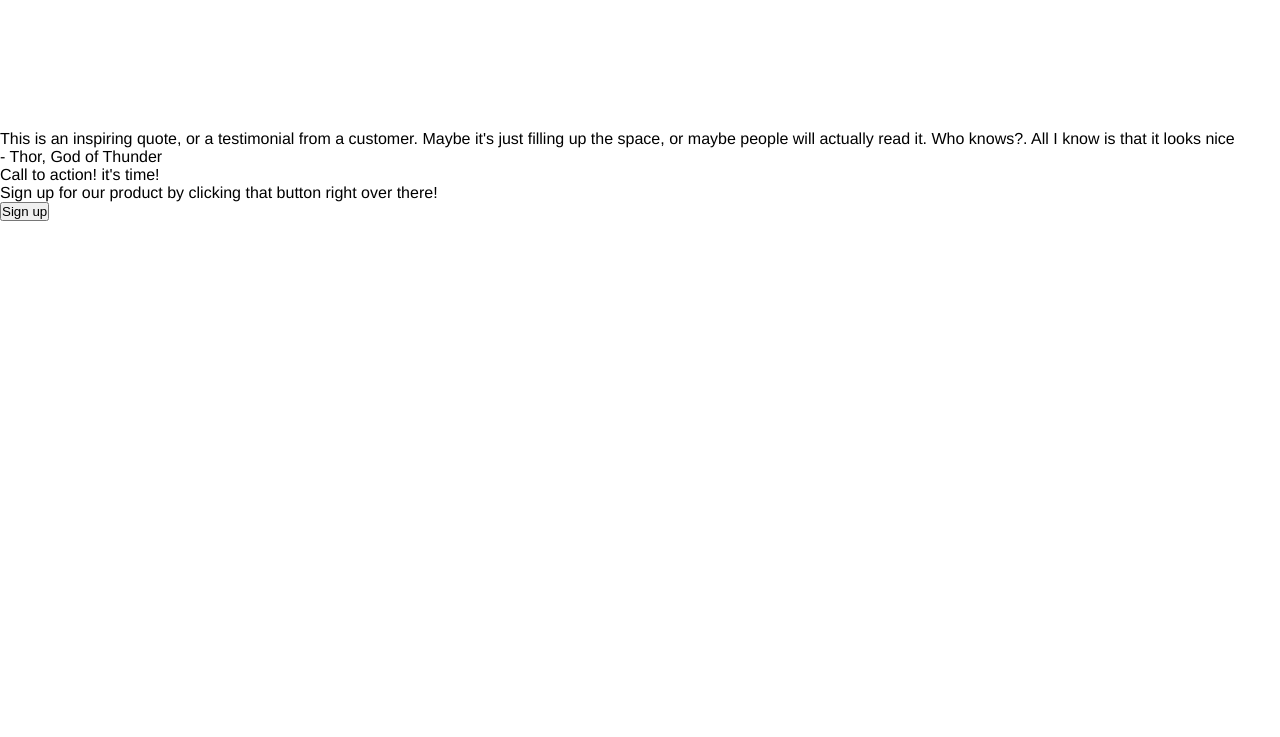
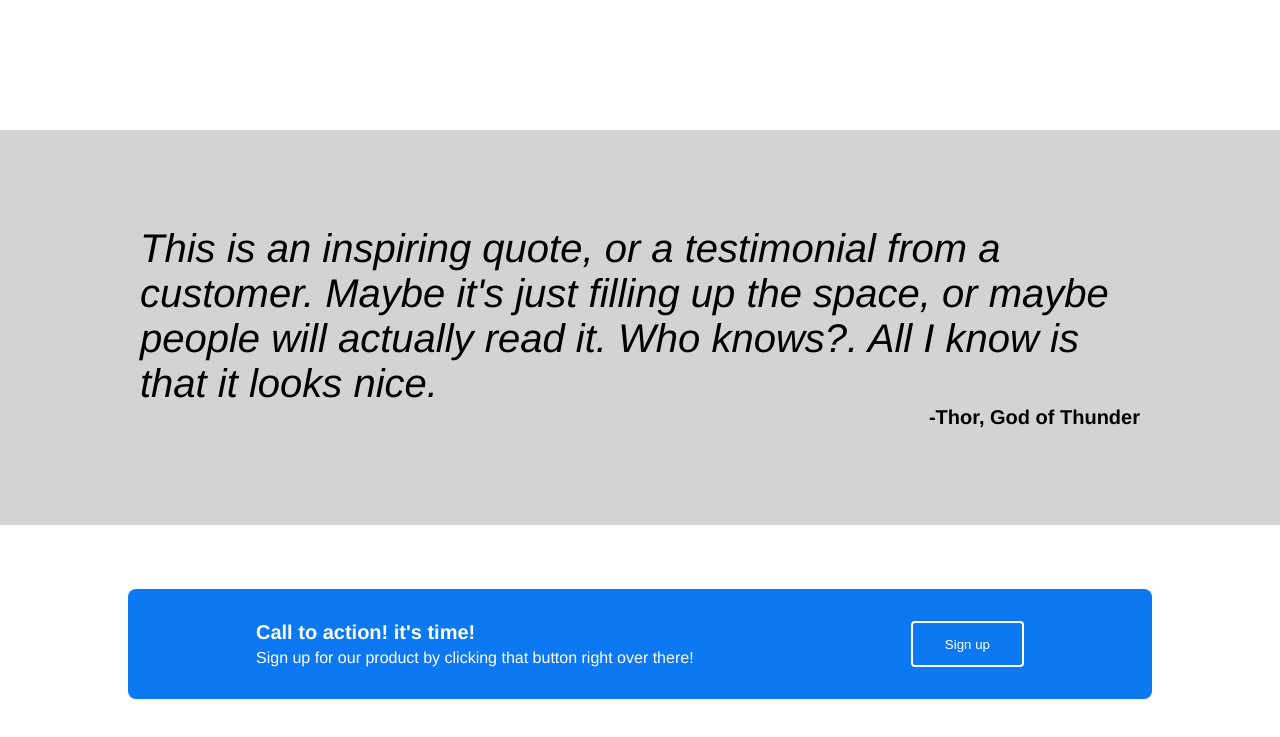
Before and after one commit to StarshipGhost/landing-page, a plain HTML site: page index.html in a window 1280 px wide. Shown: the part 665-1402 px from the top of the page. Before the commit the page ends 886 px from the top, so only its background shows below. Drawn offline with Linux system fonts and the light colour scheme.

Commit message:
Style quote and call to action section

```diff
--- a/index.html
+++ b/index.html
@@ -20,7 +20,7 @@
             <div class="website-presentation-text">
                 <p class="website-presentation-title">This website is awesome</p>
                 <p class="website-presentation-paragraph">This website has some subtext that goes here under main title. It's a smaller font and the color is lower contrast</p>
-                <button class="sign-in-button">Sign up</button>
+                <button class="sign-in-button" id="top">Sign up</button>
             </div>
             <img src="./img/placeholder-png-image.jpg" alt="landing-page"/>
         </div>
@@ -47,13 +47,17 @@
         </div>
     </div>
     <div class="quote-container">
-        <p class="quote">This is an inspiring quote, or a testimonial from a customer. Maybe it's just filling up the space, or maybe people will actually read it. Who knows?. All I know is that it looks nice</p>
-        <p class="quote-author">- Thor, God of Thunder</p>
+        <div class="quote-content">
+            <p class="quote">This is an inspiring quote, or a testimonial from a customer. Maybe it's just filling up the space, or maybe people will actually read it. Who knows?. All I know is that it looks nice.</p>
+            <p class="quote-author">-Thor, God of Thunder</p>
+        </div>
     </div>
-    <div class="footer">
-        <p>Call to action! it's time!</p>
-        <p>Sign up for our product by clicking that button right over there!</p>
-        <button>Sign up</button>
+    <div class="call-to-action">
+        <div class="call-to-action-text-container">
+            <p class="call-to-action-text">Call to action! it's time!</p>
+            <p class="sign-up-text">Sign up for our product by clicking that button right over there!</p>
+        </div>
+        <button class="sign-in-button" id="bottom">Sign up</button>
     </div>
 </body>
 </html>
--- a/style.css
+++ b/style.css
@@ -70,10 +70,13 @@ a {
     color: white;
     background-color: #0c78f2;
     border-radius: 0.25rem;
-    margin: 10px 0;
-    border: none;
     padding: 0.5rem 2rem;
     cursor: pointer;
+}
+
+.sign-in-button#top {
+    border: none;
+    margin: 10px 0;
 }
 
 .sign-in-button:hover {
@@ -115,3 +118,60 @@ a {
     border-radius: 1rem;
     flex-shrink: 0;
 }
+
+.quote-container {
+    display: flex;
+    flex-direction: column;
+    background-color: lightgray;
+    justify-content: center;
+    align-items: center;
+    padding: 6rem 0;
+}
+
+.quote-content {
+    width: 1000px;
+}
+
+.quote {
+    font-size: 40px;
+    font-style: italic;
+    text-justify: auto;
+    font-weight: lighter;
+}
+
+.quote-author {
+    text-align: end;
+    font-size: 20px;
+    font-weight: bolder;
+}
+
+.call-to-action {
+    display: flex;
+    justify-content: space-between;
+    background-color: #0c78f2;
+    border-radius: 0.5rem;
+    margin: 4rem 8rem;
+    padding: 2rem 8rem;
+}
+
+.call-to-action-text-container {
+    display: flex;
+    flex-direction: column;
+    gap: 5px;
+}
+
+.call-to-action-text {
+    color: white;
+    font-size: 20px;
+    font-weight: bold;
+}
+
+.sign-up-text {
+    color: white;
+}
+
+
+
+.sign-in-button#bottom {
+    border: 2px solid white;
+}
```
